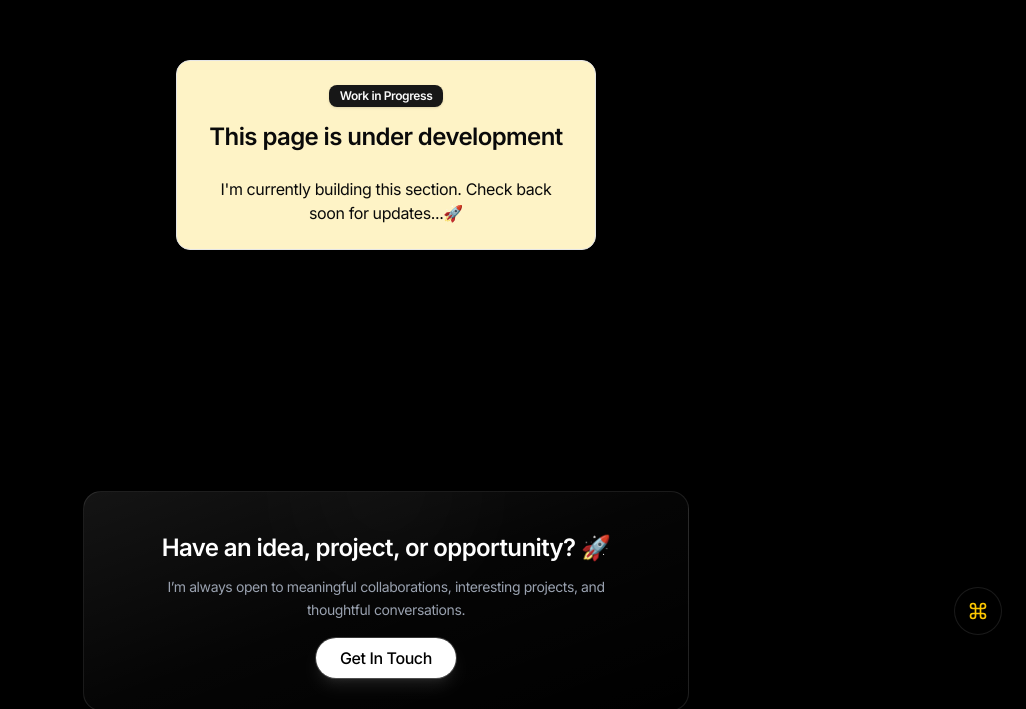
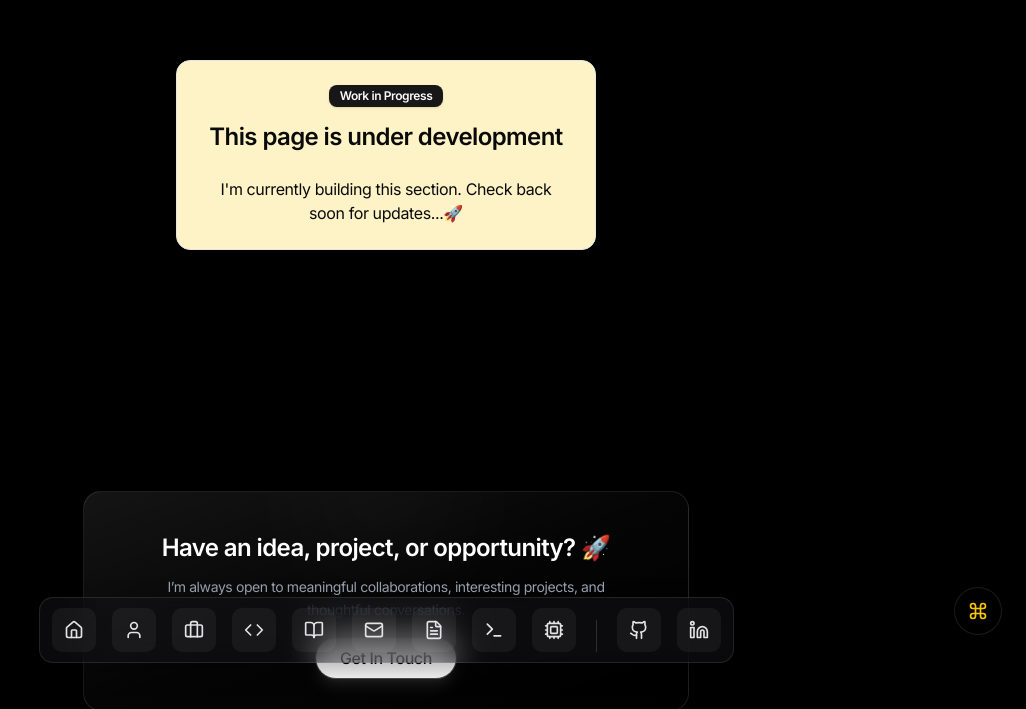
Before and after one commit to DIPAKK2310/dip_blog, a Next.js app: page /cli in a window 1280 px wide. Shown: the part 117-826 px from the top of the page, without its empty margins (254-1280 px from the left). Built offline with nearby package versions, Linux system fonts and the light colour scheme.

Commit message:
feat:DockNavbar add

```diff
--- a/app/layout.tsx
+++ b/app/layout.tsx
@@ -6,6 +6,7 @@ import { Quote } from '@/components/common/Quote'
 import CommandPalette from '@/components/command/CommandPalette'
 import SEOJsonLd from '@/components/SEOJsonLd'
 import CTA from '@/components/common/CTA'
+import DockNavbar from '@/components/common/DockNavbar'
 
 const inter = Inter({ subsets: ['latin'] })
 
@@ -73,6 +74,9 @@ export default function RootLayout({
             <CommandPalette />
             <CTA />
             <Quote />
+            <div className="hidden sm:flex mt-5">
+              <DockNavbar />
+            </div>
           </main>
           <Analytics />
         </div>
```
